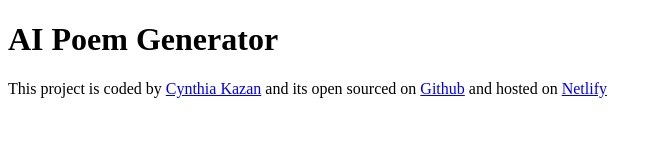
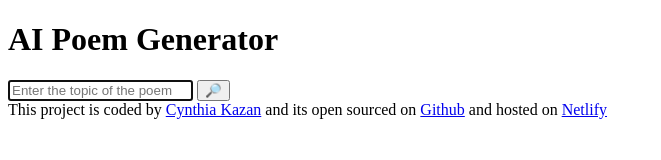
Before and after one commit to fiftyshaddygirl/poem-project, a plain HTML site: page index.html in a window 1280 px wide. Shown: the whole page, without its empty margins (0-661 px from the left). Drawn offline with Linux system fonts and the light colour scheme.

Commit message:
added basic html

```diff
--- a/index.html
+++ b/index.html
@@ -7,7 +7,21 @@
     <title>AI Poem Generator</title>
   </head>
   <body>
-    <h1>AI Poem Generator</h1>
+    <header>
+      <h1>AI Poem Generator</h1>
+    </header>
+    <main>
+      <form>
+        <input
+          type="text"
+          placeholder="Enter the topic of the poem"
+          autofocus
+          autocomplete="off"
+          required
+        />
+        <input type="submit" value="🔎" />
+      </form>
+    </main>
     <footer>
       This project is coded by
       <a href="https://github.com/fiftyshaddygirl" target="_blank">
```
